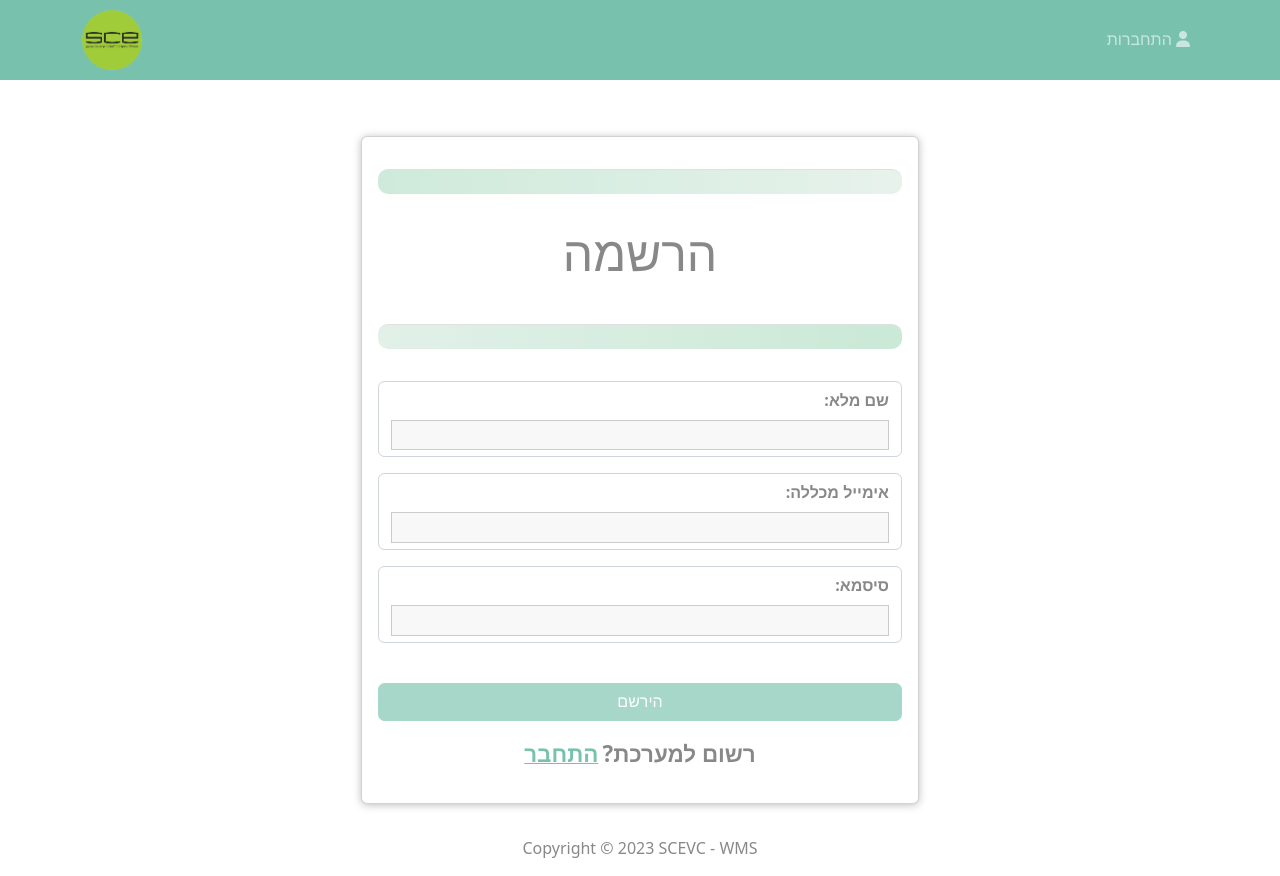
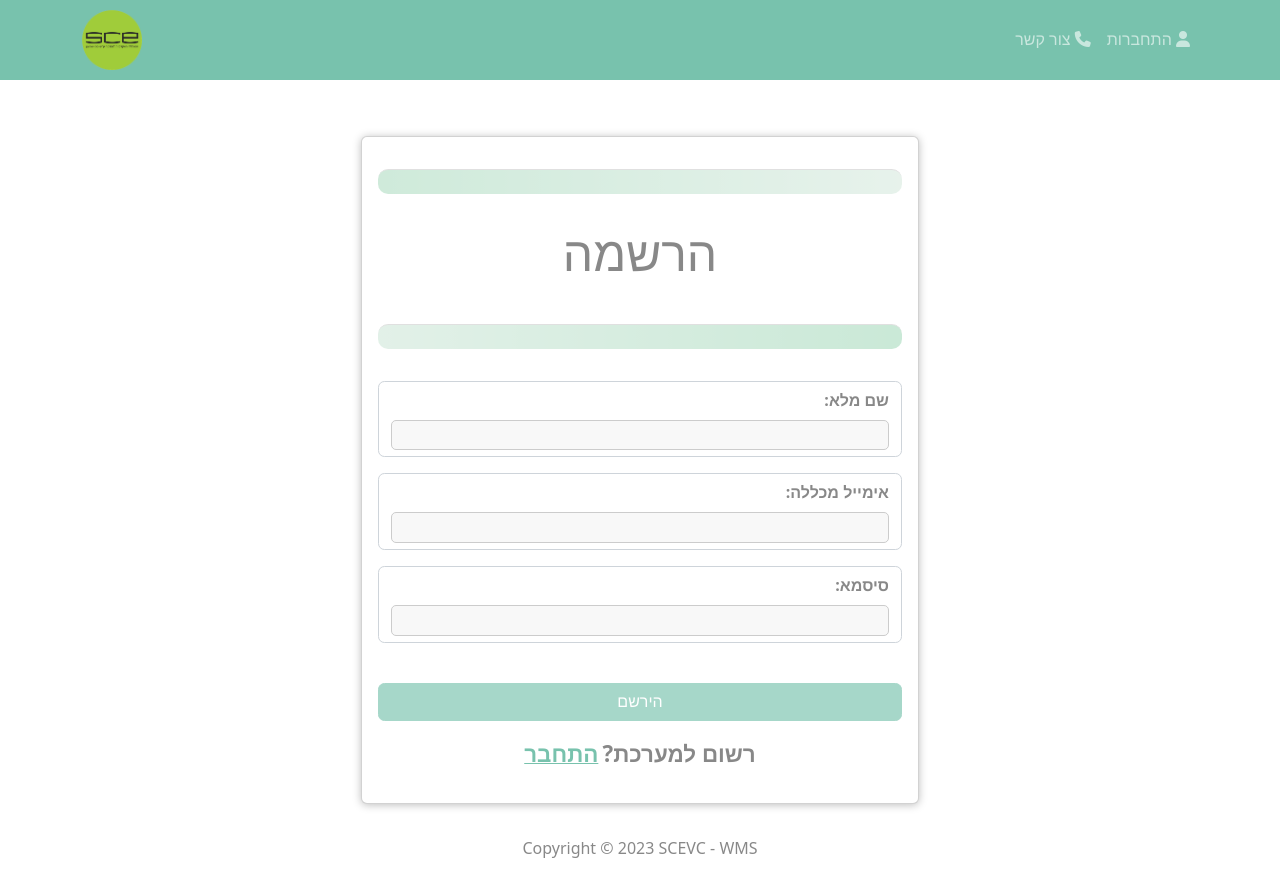
Before and after one commit to MaorSaadia/SCEVC_WMS, a React (Create React App) app in the folder frontend/: page /register in a window 1280 px wide. Built offline with nearby package versions, Linux system fonts and the light colour scheme.

Commit message:
added a user login and logout state

```diff
--- a/frontend/src/App.js
+++ b/frontend/src/App.js
@@ -1,4 +1,4 @@
-import React from 'react';
+import React, { useCallback, useState } from 'react';
 import { BrowserRouter as Router, Route, Routes } from 'react-router-dom';
 import { Container } from 'react-bootstrap';
 import Header from './components/Header';
@@ -6,9 +6,23 @@ import Footer from './components/Footer';
 import HomeScreen from './screens/HomeScreen';
 import LoginScreen from './screens/LoginScreen';
 import RegisterScreen from './screens/RegisterScreen';
+import { AuthContext } from './context/AuthContext';
 
 const App = () => {
+  const [isLoggedIn, setIsLoggedIn] = useState(false);
+
+  const login = useCallback(() => {
+    setIsLoggedIn(true);
+  }, []);
+
+  const logout = useCallback(() => {
+    setIsLoggedIn(false);
+  }, []);
+
   return (
+    <AuthContext.Provider
+      value={{ isLoggedIn: isLoggedIn, login: login, logout: logout }}
+    >
       <Router>
         <Header />
         <main className="py-3">
@@ -22,6 +36,7 @@ const App = () => {
         </main>
         <Footer />
       </Router>
+    </AuthContext.Provider>
   );
 };
 
--- a/frontend/src/components/FormElements/Input.css
+++ b/frontend/src/components/FormElements/Input.css
@@ -20,6 +20,7 @@
   width: 100%;
   font: inherit;
   border: 1px solid #ccc;
+  border-radius: 5px;
   background: #f8f8f8;
   padding: 0.15rem 0.25rem;
   direction: rtl;
--- a/frontend/src/components/Header.js
+++ b/frontend/src/components/Header.js
@@ -1,8 +1,11 @@
-import React from 'react';
+import React, { useContext } from 'react';
 import { LinkContainer } from 'react-router-bootstrap';
-import { Navbar, Nav, Container } from 'react-bootstrap';
+import { Navbar, Nav, Container, Button } from 'react-bootstrap';
+import { AuthContext } from '../context/AuthContext';
 
 const Header = () => {
+  const auth = useContext(AuthContext);
+
   return (
     <header>
       <Navbar
@@ -24,16 +27,30 @@ const Header = () => {
           <Navbar.Toggle aria-controls="basic-navbar-nav" />
           <Navbar.Collapse id="basic-navbar-nav">
             <Nav className="ms-auto">
-              {/* <LinkContainer to="/conntact">
+              <LinkContainer to="/conntact">
                 <Nav.Link>
                   צור קשר <i className="fas fa-phone"></i>
                 </Nav.Link>
-              </LinkContainer> */}
-              <LinkContainer to="/login">
-                <Nav.Link>
-                  התחברות <i className="fas fa-user"></i>
-                </Nav.Link>
               </LinkContainer>
+              {!auth.isLoggedIn && (
+                <LinkContainer to="/login">
+                  <Nav.Link>
+                    התחברות <i className="fas fa-user"></i>
+                  </Nav.Link>
+                </LinkContainer>
+              )}
+              {auth.isLoggedIn && (
+                <LinkContainer to="/profile">
+                  <Nav.Link>
+                    פרופיל <i className="fas fa-address-book"></i>
+                  </Nav.Link>
+                </LinkContainer>
+              )}
+              {auth.isLoggedIn && (
+                <Button style={{ fontSize: '1.2rem' }} onClick={auth.logout}>
+                  התנתק
+                </Button>
+              )}
             </Nav>
           </Navbar.Collapse>
         </Container>
--- /dev/null
+++ b/frontend/src/context/AuthContext.js
@@ -0,0 +1,7 @@
+import { createContext } from 'react';
+
+export const AuthContext = createContext({
+  isLoggedIn: false,
+  login: () => {},
+  logout: () => {},
+});
--- a/frontend/src/screens/LoginScreen.js
+++ b/frontend/src/screens/LoginScreen.js
@@ -41,7 +41,7 @@ const LoginScreen = () => {
             type="email"
             label="אימייל:"
             validators={[VALIDATOR_EMAIL()]}
-            errorText="אנא הזן כתובת דוא'ל תקנית."
+            errorText="אנא הזן כתובת דוא'ל מכללה תקנית."
             onInput={inputHandler}
           />
           <Input
--- a/frontend/src/screens/RegisterScreen.js
+++ b/frontend/src/screens/RegisterScreen.js
@@ -1,4 +1,4 @@
-import React, { useState } from 'react';
+import React, { useState, useContext } from 'react';
 import { Link, useNavigate } from 'react-router-dom';
 import { Form, Button, Row, Col } from 'react-bootstrap';
 import Input from '../components/FormElements/Input';
@@ -11,8 +11,10 @@ import {
 import Loader from '../components/Loader';
 import Message from '../components/Message';
 import Card from '../components/Card';
+import { AuthContext } from '../context/AuthContext';
 
 const RegisterScreen = () => {
+  const auth = useContext(AuthContext);
   const [isLoading, setIsLoading] = useState(false);
   const [error, setError] = useState('');
 
@@ -55,6 +57,7 @@ const RegisterScreen = () => {
       }
       console.log(responseData);
       setIsLoading(false);
+      auth.login();
       navigate('/');
     } catch (error) {
       setIsLoading(false);
@@ -73,7 +76,6 @@ const RegisterScreen = () => {
         {isLoading && <Loader />}
         <Form onSubmit={submitHandler}>
           <Input
-            element="input"
             id="name"
             type="name"
             label="שם מלא:"
@@ -88,7 +90,7 @@ const RegisterScreen = () => {
             type="email"
             label="אימייל מכללה:"
             validators={[VALIDATOR_EMAIL()]}
-            errorText="אנא הזן כתובת דוא'ל תקנית של המכללה."
+            errorText="אנא הזן כתובת דוא'ל מכללה תקנית."
             onInput={inputHandler}
           />
           <Input
```
Also changed, not shown: 1 other file (tests, documents, lock files or other folders). Lines whose indentation alone changed are shown as unchanged.
